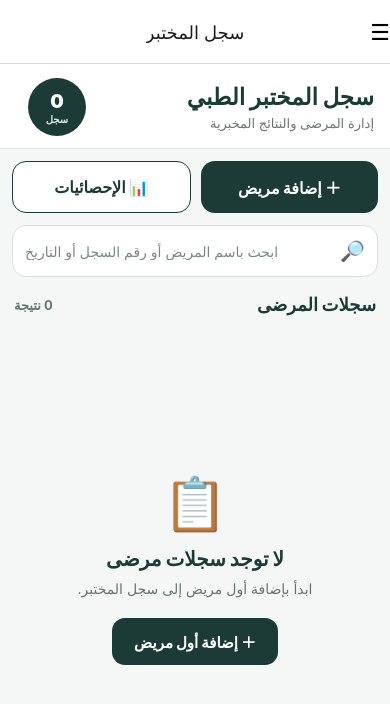
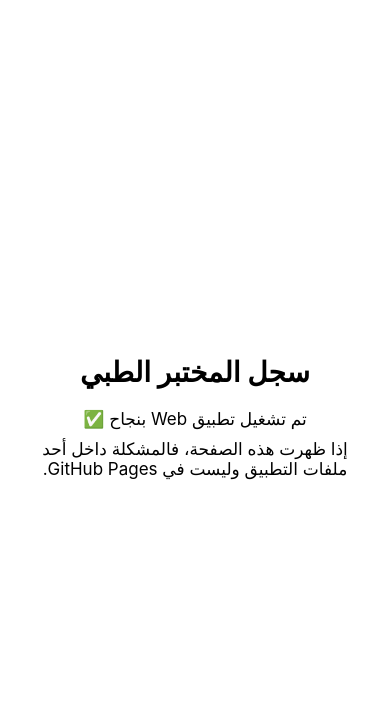
Before and after one commit to muhammadelgargary-glitch/MedicalLabReactNative, a React Native app: screen / in a window 390 px wide. Shown: the top 704 px of the page. Built offline with nearby package versions, Linux system fonts and the light colour scheme.

Commit message:
Update App.tsx

```diff
--- a/App.tsx
+++ b/App.tsx
@@ -1,281 +1,34 @@
-import React, {useEffect} from 'react';
-import {
-  ActivityIndicator,
-  View,
-  Text,
-  TouchableOpacity,
-  StyleSheet,
-  Platform,
-} from 'react-native';
+import React from 'react';
+import { View, Text, StyleSheet } from 'react-native';
 
-import {
-  NavigationContainer,
-  DefaultTheme,
-  DarkTheme,
-} from '@react-navigation/native';
-
-import {
-  createNativeStackNavigator,
-} from '@react-navigation/native-stack';
-
-import {StatusBar} from 'expo-status-bar';
-
-import {useLabStore} from './src/store/useLabStore';
-
-import HomeScreen from './src/screens/HomeScreen';
-import PatientFormScreen from './src/screens/PatientFormScreen';
-import PatientReportScreen from './src/screens/PatientReportScreen';
-import StatsScreen from './src/screens/StatsScreen';
-import AuditScreen from './src/screens/AuditScreen';
-import CatalogScreen from './src/screens/CatalogScreen';
-import SettingsScreen from './src/screens/SettingsScreen';
-
-import {
-  configureGoogleSignIn,
-} from './src/services/googleDriveService';
-
-const Stack = createNativeStackNavigator();
-
-function HomeMenu({navigation}: any) {
+export default function App() {
   return (
-    <View style={styles.menu}>
-      <Text style={styles.menuTitle}>
-        سجل المختبر الطبي
+    <View style={styles.container}>
+      <Text style={styles.title}>سجل المختبر الطبي</Text>
+      <Text style={styles.text}>تم تشغيل تطبيق Web بنجاح ✅</Text>
+      <Text style={styles.text}>
+        إذا ظهرت هذه الصفحة، فالمشكلة داخل أحد ملفات التطبيق وليست في GitHub Pages.
       </Text>
-
-      {[
-        ['📊', 'الإحصائيات', 'Stats'],
-        ['📝', 'سجل التعديلات', 'Audit'],
-        ['🗂', 'دليل الفحوصات', 'Catalog'],
-        ['⚙', 'إعدادات المختبر', 'Settings'],
-      ].map(([i, t, r]) => (
-        <TouchableOpacity
-          key={r}
-          style={styles.item}
-          onPress={() =>
-            navigation.navigate(r)
-          }
-        >
-          <Text style={styles.itemText}>
-            {i} {t}
-          </Text>
-        </TouchableOpacity>
-      ))}
     </View>
   );
 }
 
-export default function App() {
-  const hydrate = useLabStore(
-    s => s.hydrate,
-  );
-
-  const hydrated = useLabStore(
-    s => s.hydrated,
-  );
-
-  const dark = useLabStore(
-    s => s.settings.darkMode,
-  );
-
-  useEffect(() => {
-    const initializeApp = async () => {
-      try {
-        await hydrate();
-      } catch (error) {
-        console.log(
-          'HYDRATE ERROR:',
-          error,
-        );
-      }
-
-      /*
-       * Google Sign-In Native يعمل فقط
-       * داخل Android / iOS.
-       *
-       * لا نحاول تهيئته على GitHub Pages Web.
-       */
-      if (
-        Platform.OS === 'android' ||
-        Platform.OS === 'ios'
-      ) {
-        try {
-          await configureGoogleSignIn();
-        } catch (error) {
-          console.log(
-            'GOOGLE CONFIG ERROR:',
-            error,
-          );
-        }
-      }
-    };
-
-    initializeApp();
-  }, []);
-
-  if (!hydrated) {
-    return (
-      <View style={styles.loading}>
-        <ActivityIndicator size="large" />
-
-        <Text>
-          جاري تحميل بيانات المختبر...
-        </Text>
-      </View>
-    );
-  }
-
-  const theme = dark
-    ? {
-        ...DarkTheme,
-        colors: {
-          ...DarkTheme.colors,
-          primary: '#8bb8ad',
-        },
-      }
-    : DefaultTheme;
-
-  return (
-    <NavigationContainer theme={theme}>
-      <StatusBar
-        style={
-          dark
-            ? 'light'
-            : 'dark'
-        }
-      />
-
-      <Stack.Navigator
-        screenOptions={{
-          headerTitleAlign: 'center',
-          headerBackTitle: 'رجوع',
-        }}
-      >
-        <Stack.Screen
-          name="Home"
-          component={HomeScreen}
-          options={({navigation}) => ({
-            title: 'سجل المختبر',
-
-            headerRight: () => (
-              <TouchableOpacity
-                onPress={() =>
-                  navigation.navigate(
-                    'Menu',
-                  )
-                }
-              >
-                <Text
-                  style={{
-                    fontSize: 22,
-                  }}
-                >
-                  ☰
-                </Text>
-              </TouchableOpacity>
-            ),
-          })}
-        />
-
-        <Stack.Screen
-          name="Menu"
-          component={HomeMenu}
-          options={{
-            title: 'القائمة',
-          }}
-        />
-
-        <Stack.Screen
-          name="PatientForm"
-          component={PatientFormScreen}
-          options={{
-            title:
-              'إضافة / تعديل مريض',
-          }}
-        />
-
-        <Stack.Screen
-          name="PatientReport"
-          component={
-            PatientReportScreen
-          }
-          options={{
-            title:
-              'التقرير المخبري',
-          }}
-        />
-
-        <Stack.Screen
-          name="Stats"
-          component={StatsScreen}
-          options={{
-            title: 'الإحصائيات',
-          }}
-        />
-
-        <Stack.Screen
-          name="Audit"
-          component={AuditScreen}
-          options={{
-            title:
-              'سجل التعديلات',
-          }}
-        />
-
-        <Stack.Screen
-          name="Catalog"
-          component={CatalogScreen}
-          options={{
-            title:
-              'دليل الفحوصات',
-          }}
-        />
-
-        <Stack.Screen
-          name="Settings"
-          component={SettingsScreen}
-          options={{
-            title:
-              'إعدادات المختبر',
-          }}
-        />
-      </Stack.Navigator>
-    </NavigationContainer>
-  );
-}
-
 const styles = StyleSheet.create({
-  loading: {
+  container: {
     flex: 1,
     alignItems: 'center',
     justifyContent: 'center',
-    gap: 12,
+    padding: 20,
   },
-
-  menu: {
-    flex: 1,
-    padding: 16,
-    backgroundColor: '#f4f7f6',
+  title: {
+    fontSize: 28,
+    fontWeight: 'bold',
+    marginBottom: 20,
+    textAlign: 'center',
   },
-
-  menuTitle: {
-    fontSize: 24,
-    fontWeight: '900',
-    textAlign: 'right',
-    color: '#1d3b36',
-    marginBottom: 18,
-  },
-
-  item: {
-    backgroundColor: '#fff',
-    padding: 16,
-    borderRadius: 14,
+  text: {
+    fontSize: 17,
+    textAlign: 'center',
     marginBottom: 10,
   },
-
-  itemText: {
-    fontSize: 17,
-    fontWeight: '800',
-    textAlign: 'right',
-  },
 });
```
